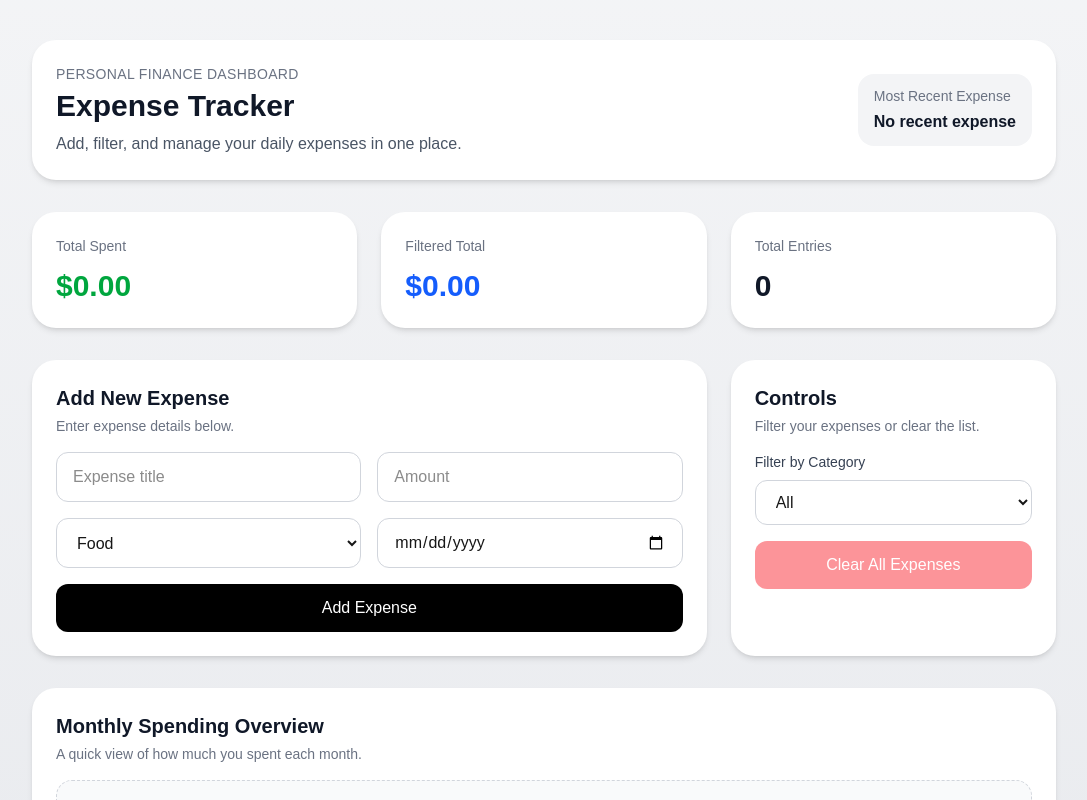
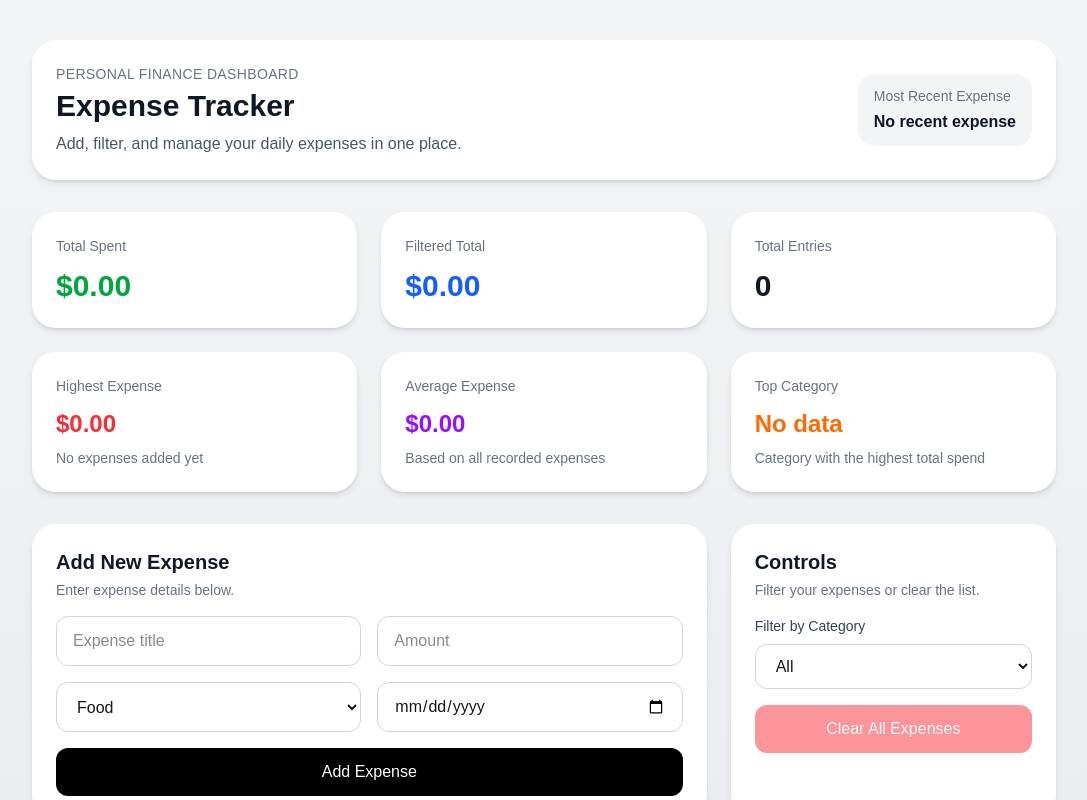
Before and after one commit to viditpawar/expense-tracker-app, a Next.js app: page / in a window 1280 px wide. Shown: the top 800 px of the page, without its empty margins (96-1183 px from the left). Built offline with nearby package versions, Linux system fonts and the light colour scheme.

Commit message:
Add summary analytics cards

```diff
--- a/app/page.tsx
+++ b/app/page.tsx
@@ -5,7 +5,6 @@ import {
   BarChart,
   Bar,
   CartesianGrid,
-  ResponsiveContainer,
   Tooltip,
   XAxis,
   YAxis,
@@ -64,6 +63,35 @@ export default function Home() {
 
   const recentExpenseTitle = useMemo(() => {
     return expenses.length > 0 ? expenses[0].title : "No recent expense";
+  }, [expenses]);
+
+    const highestExpense = useMemo(() => {
+    if (expenses.length === 0) return null;
+
+    return expenses.reduce((highest, current) =>
+      current.amount > highest.amount ? current : highest
+    );
+  }, [expenses]);
+
+  const averageExpense = useMemo(() => {
+    if (expenses.length === 0) return 0;
+
+    return total / expenses.length;
+  }, [expenses, total]);
+
+  const topCategory = useMemo(() => {
+    if (expenses.length === 0) return "No data";
+
+    const categoryTotals: Record<string, number> = {};
+
+    expenses.forEach((expense) => {
+      categoryTotals[expense.category] =
+        (categoryTotals[expense.category] || 0) + expense.amount;
+    });
+
+    return Object.entries(categoryTotals).reduce((top, current) =>
+      current[1] > top[1] ? current : top
+    )[0];
   }, [expenses]);
 
   const monthlyChartData = useMemo(() => {
@@ -158,7 +186,7 @@ export default function Home() {
           </div>
         </header>
 
-        <section className="mb-8 grid gap-6 md:grid-cols-3">
+        <section className="mb-8 grid gap-6 md:grid-cols-2 xl:grid-cols-3">
           <div className="rounded-3xl bg-white p-6 shadow-md">
             <p className="text-sm font-medium text-gray-500">Total Spent</p>
             <p className="mt-3 text-3xl font-bold text-green-600">
@@ -177,6 +205,36 @@ export default function Home() {
             <p className="text-sm font-medium text-gray-500">Total Entries</p>
             <p className="mt-3 text-3xl font-bold text-gray-900">
               {expenses.length}
+            </p>
+          </div>
+
+          <div className="rounded-3xl bg-white p-6 shadow-md">
+            <p className="text-sm font-medium text-gray-500">Highest Expense</p>
+            <p className="mt-3 text-2xl font-bold text-red-500">
+              {highestExpense ? `$${highestExpense.amount.toFixed(2)}` : "$0.00"}
+            </p>
+            <p className="mt-2 text-sm text-gray-500">
+              {highestExpense ? highestExpense.title : "No expenses added yet"}
+            </p>
+          </div>
+
+          <div className="rounded-3xl bg-white p-6 shadow-md">
+            <p className="text-sm font-medium text-gray-500">Average Expense</p>
+            <p className="mt-3 text-2xl font-bold text-purple-600">
+              ${averageExpense.toFixed(2)}
+            </p>
+            <p className="mt-2 text-sm text-gray-500">
+              Based on all recorded expenses
+            </p>
+          </div>
+
+          <div className="rounded-3xl bg-white p-6 shadow-md">
+            <p className="text-sm font-medium text-gray-500">Top Category</p>
+            <p className="mt-3 text-2xl font-bold text-orange-500">
+              {topCategory}
+            </p>
+            <p className="mt-2 text-sm text-gray-500">
+              Category with the highest total spend
             </p>
           </div>
         </section>
@@ -293,16 +351,19 @@ export default function Home() {
               </p>
             </div>
           ) : (
-            <div className="h-80 w-full">
-              <ResponsiveContainer width="100%" height="100%">
-                <BarChart data={monthlyChartData}>
+            <div className="overflow-x-auto">
+              <BarChart
+                width={800}
+                height={320}
+                data={monthlyChartData}
+                margin={{ top: 10, right: 20, left: 10, bottom: 10 }}
+              >
                 <CartesianGrid strokeDasharray="3 3" />
                 <XAxis dataKey="month" />
                 <YAxis />
                 <Tooltip />
                 <Bar dataKey="totalAmount" radius={[8, 8, 0, 0]} />
               </BarChart>
-              </ResponsiveContainer>
             </div>
           )}
         </section>
```
Lines whose indentation alone changed are shown as unchanged.
